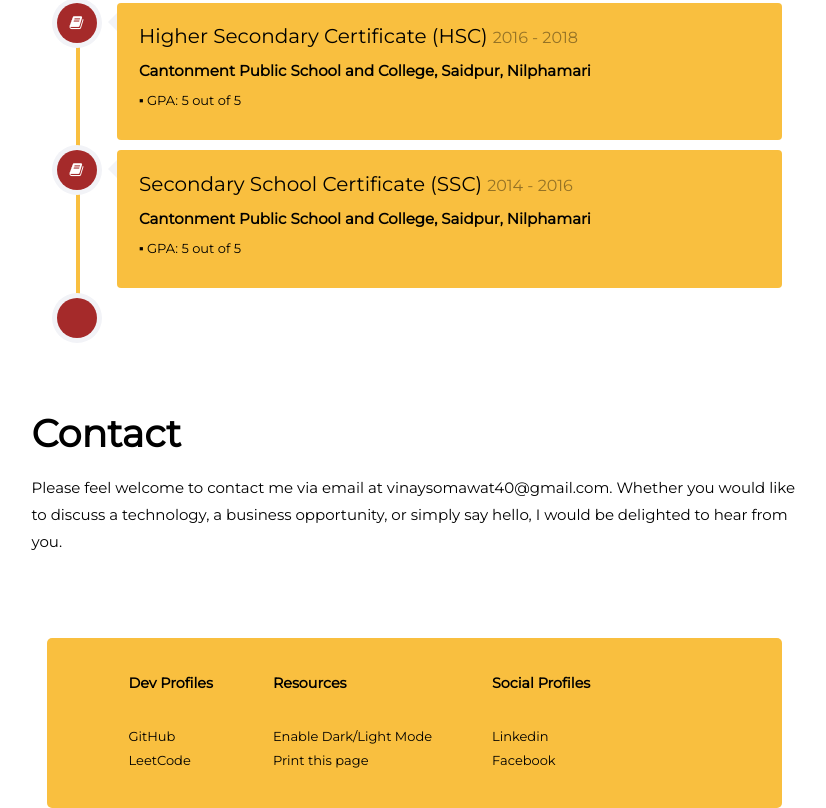
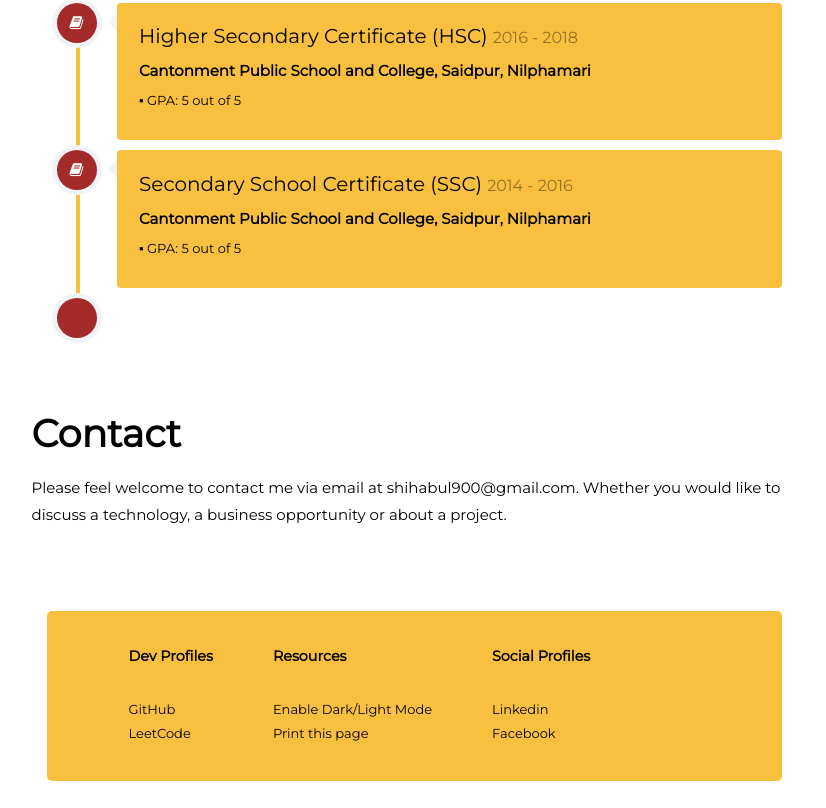
Before and after one commit to Shihabul-Shuvo/Portfolio-shihabul, a plain HTML site: page index.html in a window 1280 px wide. Shown: the part 1572-2380 px from the top of the page, without its empty margins (376-1202 px from the left). After the commit the page ends 2353 px from the top, so only its background shows below. Drawn offline with nearby package versions, Linux system fonts and the light colour scheme; no server answers; a web font is replaced by a local one.

Commit message:
Update index.html

```diff
--- a/index.html
+++ b/index.html
@@ -207,9 +207,8 @@
                      <div class="about-desc">
                         <h1>Contact</h1>
                      </div>
-                     <p>Please feel welcome to contact me via email at vinaysomawat40@gmail.com. Whether you would like
-                        to discuss a technology, a business opportunity, or simply say hello, I would be delighted to
-                        hear from you.
+                     <p>Please feel welcome to contact me via email at shihabul900@gmail.com. Whether you would like
+                        to discuss a technology, a business opportunity or about a project.
                      </p>
                   </div>
                </div>
```
